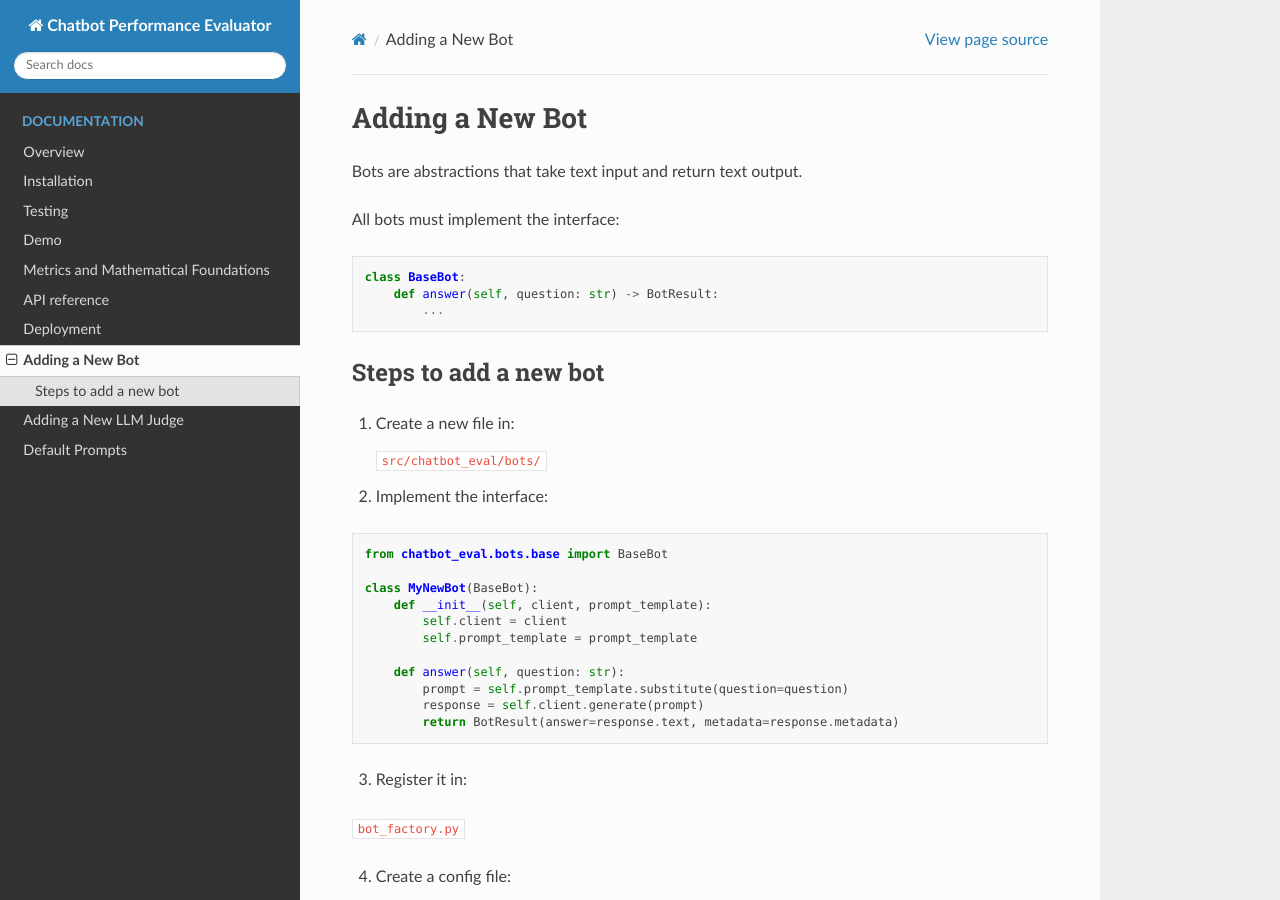
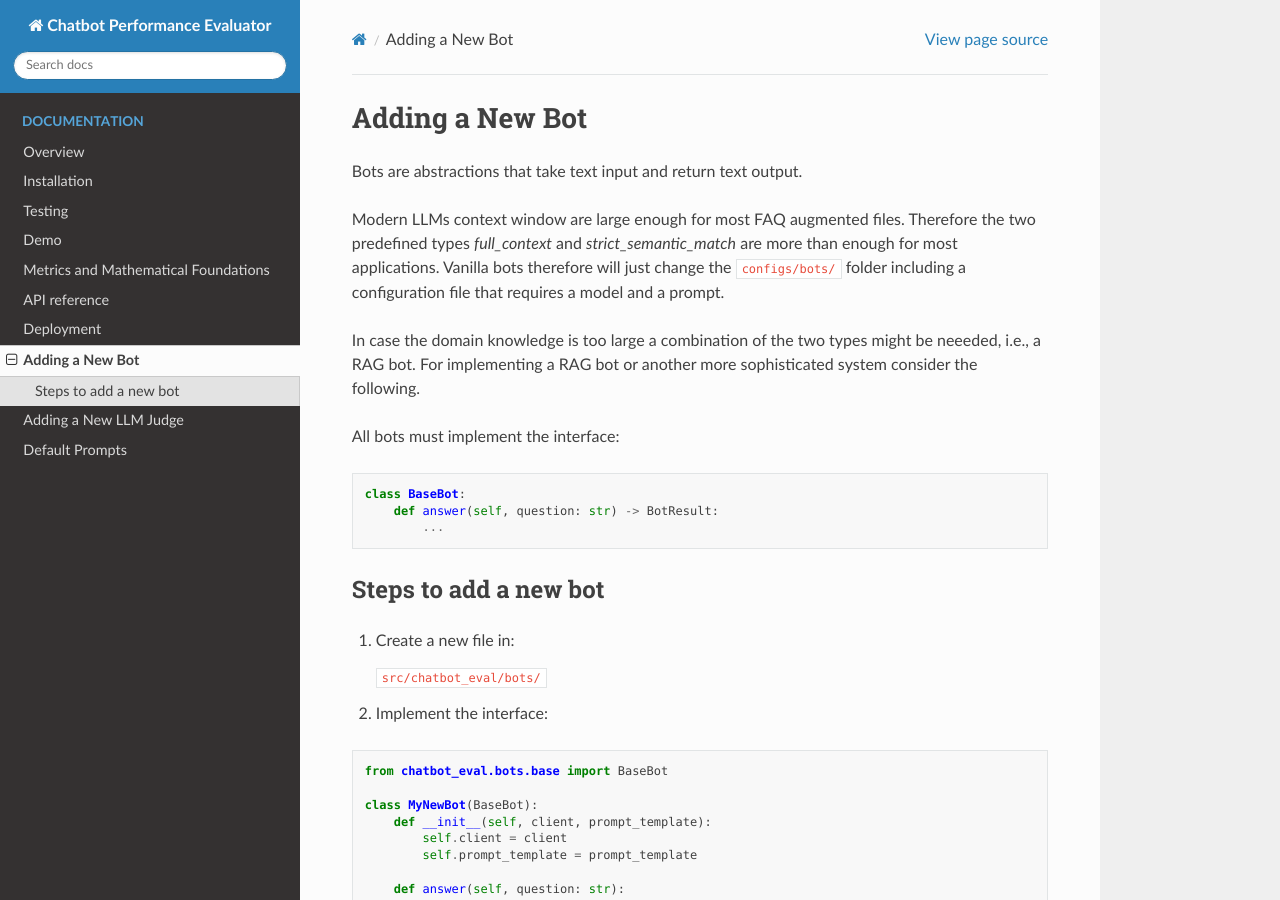
Before and after one commit to andalenavals/chatbot_performance_evaluator, a Sphinx documentation site: the page built from docs/guides/adding_bots.rst, in a window 1280 px wide and 900 px high. Built offline with Sphinx 7.4.7 and the Read the Docs theme 3.1.0, drawn with Linux system fonts in a browser that asks for light colours; pages that are not in the unit, such as notebooks, are missing from menus.

```diff
--- a/docs/guides/adding_bots.rst
+++ b/docs/guides/adding_bots.rst
@@ -2,6 +2,11 @@
 ================
 
 Bots are abstractions that take text input and return text output.
+
+Modern LLMs context window are large enough for most FAQ augmented files. Therefore the two predefined types `full_context` and `strict_semantic_match` are more than enough for most applications. Vanilla bots therefore will just change the ``configs/bots/`` folder including a configuration file that requires a model and a prompt.
+
+In case the domain knowledge is too large a combination of the two types might be neeeded, i.e., a RAG bot. For implementing a RAG bot or another more sophisticated system consider the following.
+
 
 All bots must implement the interface:
 
```
Also changed, not shown: 2 other files.
